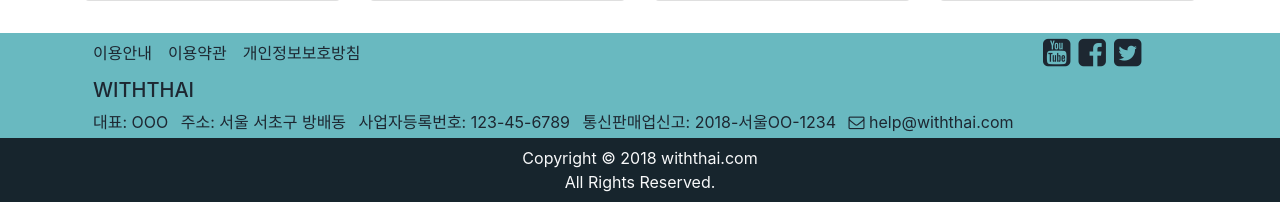
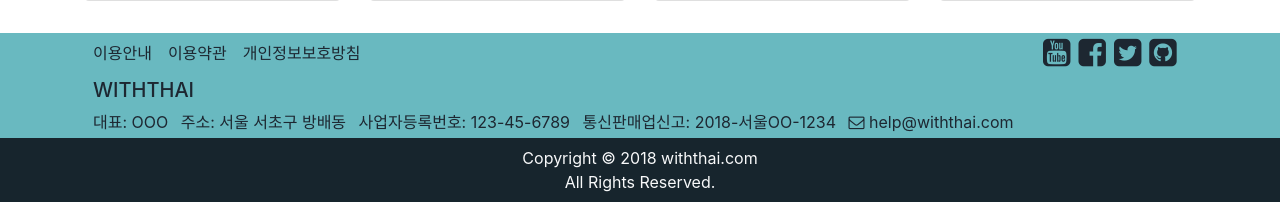
Before and after one commit to pincoin/withthai-lang, a Django app: template rakmai/templates/rakmai/home.html in a window 1280 px wide. Shown: the part 3452-3654 px from the top of the page. Run offline with Django 3.2, Linux system fonts and the light colour scheme; the template is opened without the code that fills it, so the values that code supplies are empty; grey boxes labelled with a size stand in for pictures from a placeholder-image service; parts of the project's set-up code (start-up, migrations or seed data) failed here and were passed over; some libraries are stand-ins or nearby versions.

Commit message:
- footer link

```diff
--- a/rakmai/templates/rakmai/base.html
+++ b/rakmai/templates/rakmai/base.html
@@ -114,6 +114,9 @@ Please <a href="https://browsehappy.com/">upgrade your browser</a> to improve yo
                 <a href="#" target="_blank" class="ml-2">
                     <i class="fa fa-twitter-square fa-2x"></i>
                 </a>
+                <a href="//github.com/pincoin/withthai" target="_blank" class="ml-2">
+                    <i class="fa fa-github-square fa-2x"></i>
+                </a>
             </div>
             <div class="col-12 col-sm-12 col-md-10 d-flex flex-row flex-wrap order-2 order-md-1">
                 <div class="pt-1 px-2">
```
